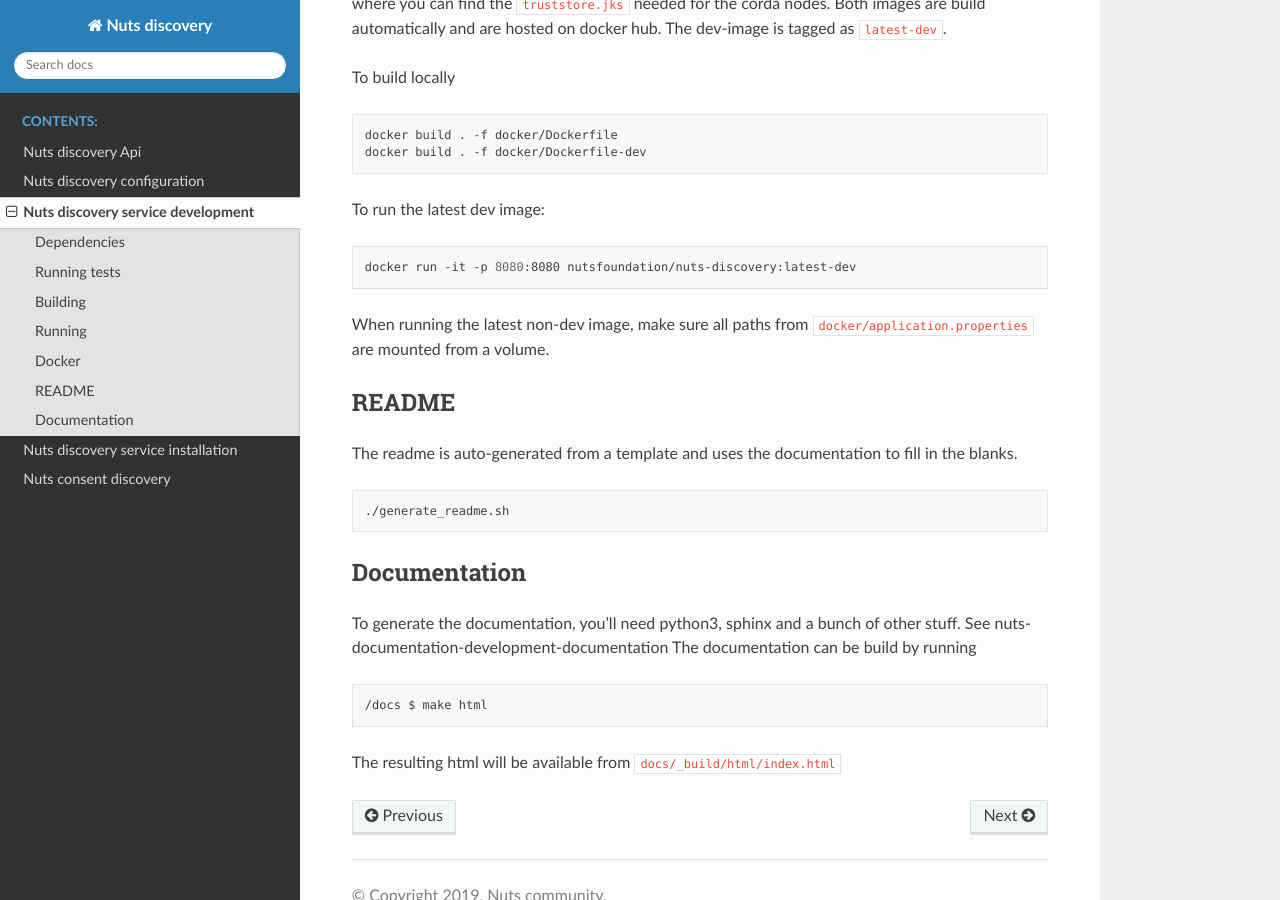
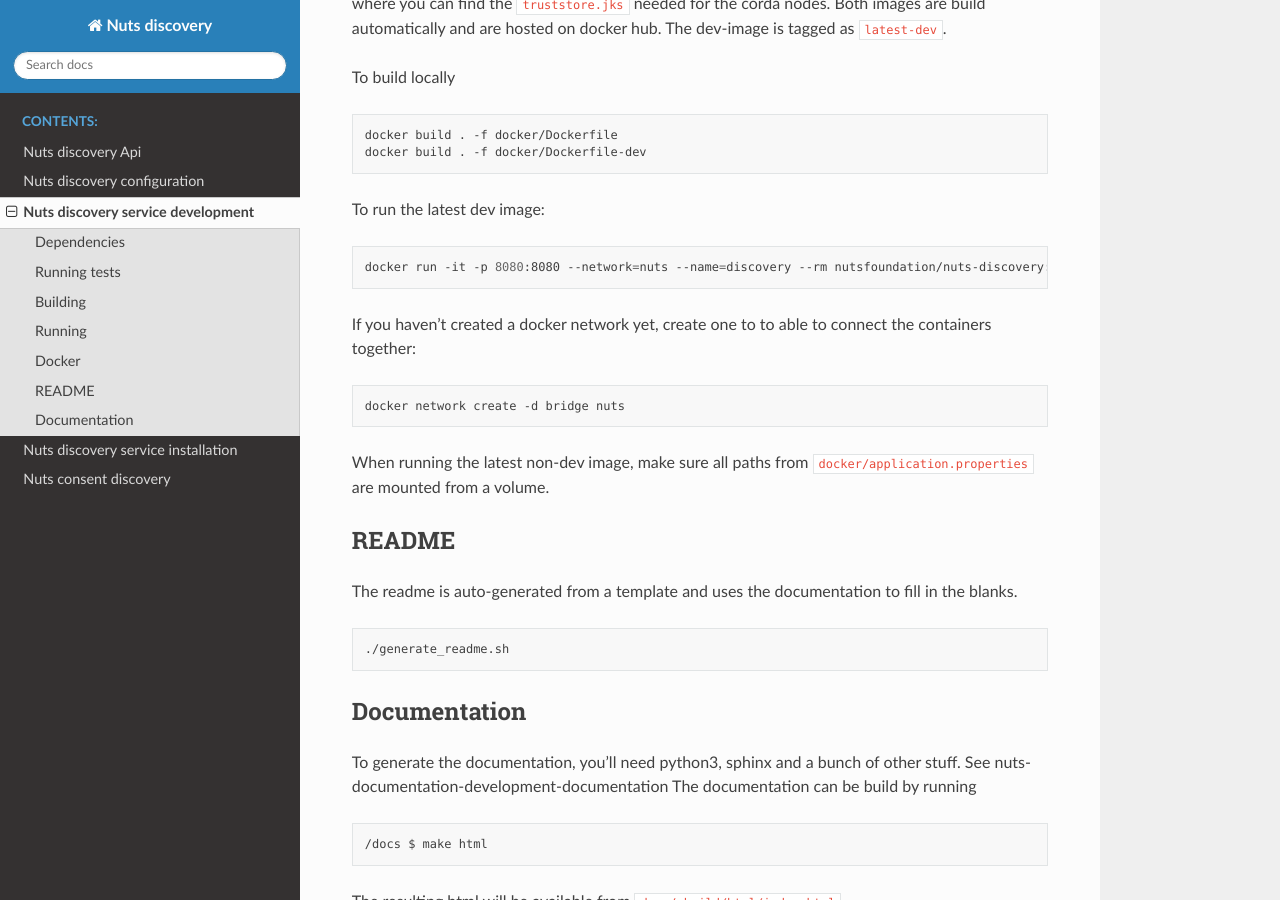
Before and after one commit to nuts-foundation/nuts-discovery, a Sphinx documentation site: the page built from docs/pages/development/discovery.rst, in a window 1280 px wide and 900 px high, scrolled down 1106 px. Built offline with Sphinx 7.4.7 and the Read the Docs theme 2.0.0, drawn with Linux system fonts in a browser that asks for light colours.

Commit message:
some minor doc changes for running with docker

```diff
--- a/docs/pages/development/discovery.rst
+++ b/docs/pages/development/discovery.rst
@@ -60,7 +60,13 @@ To run the latest dev image:
 
 .. code-block:: shell
 
-    docker run -it -p 8080:8080 nutsfoundation/nuts-discovery:latest-dev
+    docker run -it -p 8080:8080 --network=nuts --name=discovery --rm nutsfoundation/nuts-discovery:latest-dev
+
+If you haven't created a docker network yet, create one to to able to connect the containers together:
+
+.. code-block:: shell
+
+    docker network create -d bridge nuts
 
 When running the latest non-dev image, make sure all paths from ``docker/application.properties`` are mounted from a volume.
 
```
